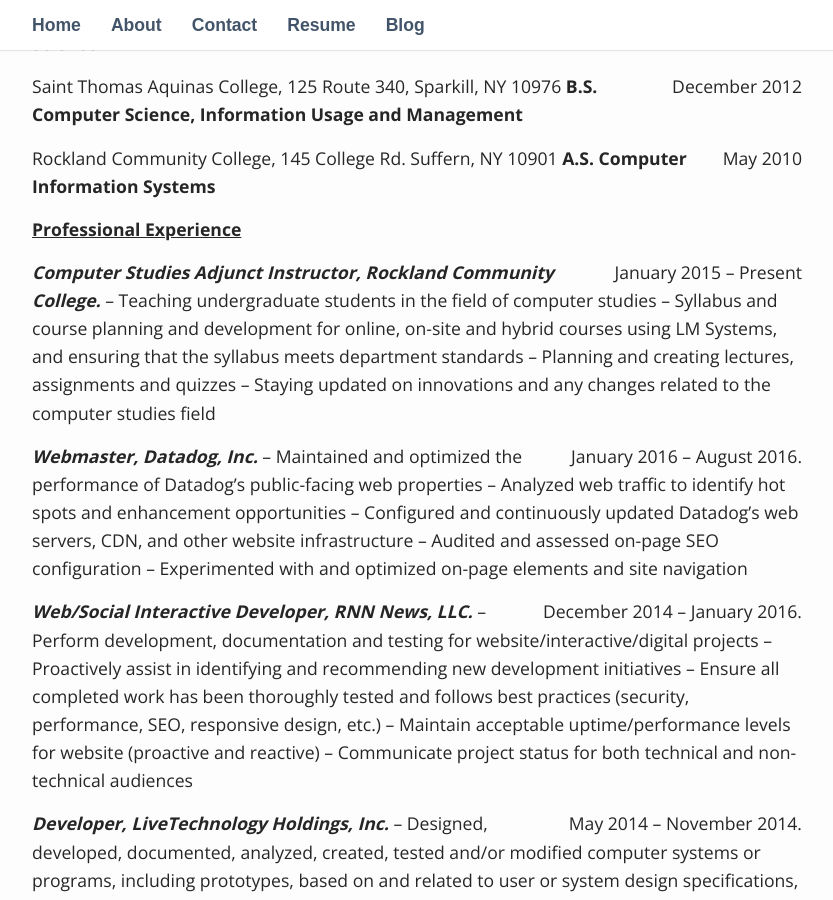
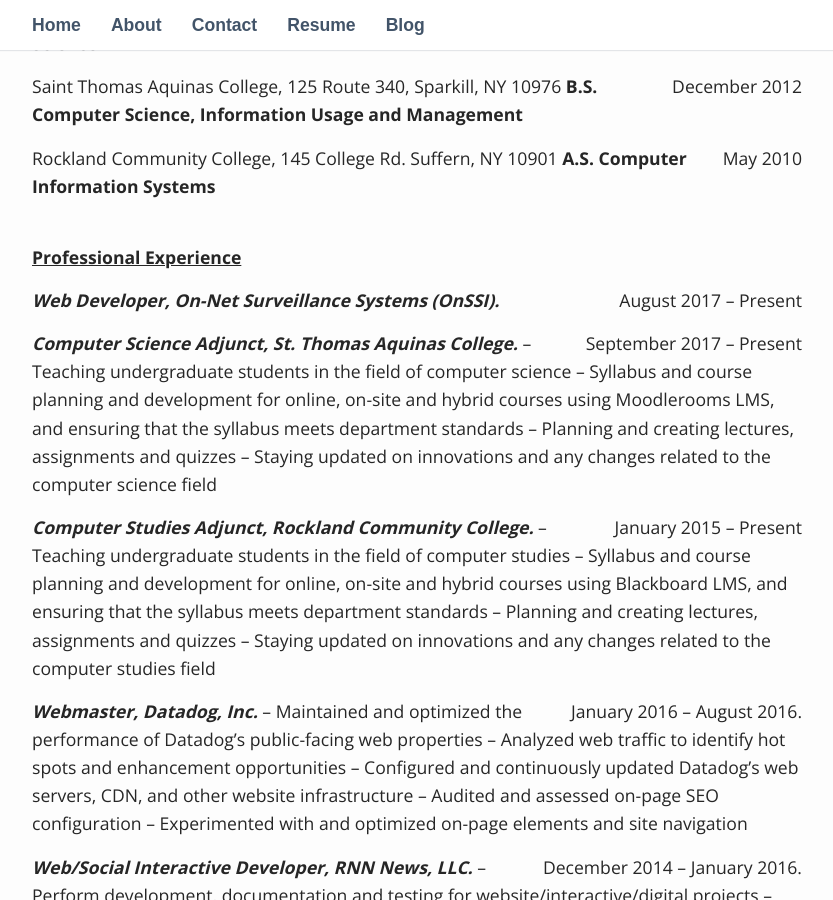
Before and after one commit to paoga87/jekyllsite, a Jekyll site: the page built from _pages/03_resume.md, in a window 1280 px wide and 900 px high, scrolled down 495 px. Shown: the whole window, without its empty margins (223-1056 px from the left). Built offline with Jekyll 4.4.1, drawn with Linux system fonts in a browser that asks for light colours; some web fonts are replaced.

Commit message:
resume.md tuneup #2

```diff
--- a/_pages/03_resume.md
+++ b/_pages/03_resume.md
@@ -19,12 +19,22 @@
 Rockland Community College, 145 College Rd. Suffern, NY 10901
 **A.S. Computer Information Systems**
 
-**<u>Professional Experience</u>**<br>
+<br>**<u>Professional Experience</u>**<br>
+
+<span style="float: right;">August 2017 – Present</span>
+_**Web Developer, On-Net Surveillance Systems (OnSSI).**_
+
+<span style="float: right;">September 2017 – Present</span>
+_**Computer Science Adjunct, St. Thomas Aquinas College.**_
+-- Teaching undergraduate students in the field of computer science
+-- Syllabus and course planning and development for online, on-site and hybrid courses using Moodlerooms LMS, and ensuring that the syllabus meets department standards
+-- Planning and creating lectures, assignments and quizzes
+-- Staying updated on innovations and any changes related to the computer science field<br>
 
 <span style="float: right;">January 2015 – Present</span>
-_**Computer Studies Adjunct Instructor, Rockland Community College.**_
+_**Computer Studies Adjunct, Rockland Community College.**_
 -- Teaching undergraduate students in the field of computer studies
--- Syllabus and course planning and development for online, on-site and hybrid courses using LM Systems, and ensuring that the syllabus meets department standards
+-- Syllabus and course planning and development for online, on-site and hybrid courses using Blackboard LMS, and ensuring that the syllabus meets department standards
 -- Planning and creating lectures, assignments and quizzes
 -- Staying updated on innovations and any changes related to the computer studies field<br>
 
@@ -80,7 +90,7 @@
 -- Developing of an application in C programming language for visualization of large amount of data
 -- Linux scripting, programmed in parallel using Messaging Passing Interface (MPI)<br>
 
-**<u>Honors, Awards, and Scholarships</u>**<br>
+<br>**<u>Honors, Awards, and Scholarships</u>**<br>
 -- 2014 CRA-W Graduate Cohort Scholarship Recipient
 -- Recipient of ACM, NSF and Google Scholarships
 -- 2013 Pace University Graduate Merit Scholarship Recipient
@@ -93,7 +103,7 @@
 -- NJCAA Division III Distinguished Academic All-American
 -- Scholar Athlete – Region XV Academic Team and Mid-Hudson Conference Academic Team NJCAA Division III
 
-**<u>Knowledge and Skills</u>**<br>
+<br>**<u>Knowledge and Skills</u>**<br>
 -- Fluent in Spanish and English
 -- Programming languages: Java, C, C++, VB.net, Assembly language (8086 family), Javascript, HTML5, XHTML, XML, CSS3, MPI, SQL
 -- Experience using MS Office tools (Project, Visio, Word, Excel, Power Point)
@@ -104,7 +114,7 @@
 -- Content Management Systems Platforms: Joomla!, WordPress, Concrete5
 -- Human-Computer Interaction software: Prototyper Pro, Balsamiq Mockups
 
-**<u>Certificates</u>**<br>
+<br>**<u>Certificates</u>**<br>
 <span style="float: right;">January, 2018</span>
 Ocularis 5 Certification
 On-Net Surveillance Systems, Inc., 1 Blue Hill Plaza, Pearl River, NY 10965
@@ -117,7 +127,7 @@
 HTML5 Mobile App Development
 Ramapo College of New Jersey, 505 Ramapo Valley Rd, NJ 07430
 
-**<u>Volunteer Activities</u>**
+<br>**<u>Volunteer Activities</u>**
 <span style="float: right;">March 2018 – Present</span>
 _**Committee Member, Airmont, NY Preservation and Open Space Committee.**_
 -- TThe purpose of the Preservation & Open Space Committee is to provide recommendations to the Board of Trustees that will keep the Village of Airmont, NY a safe and beautiful place to live and play.
```
